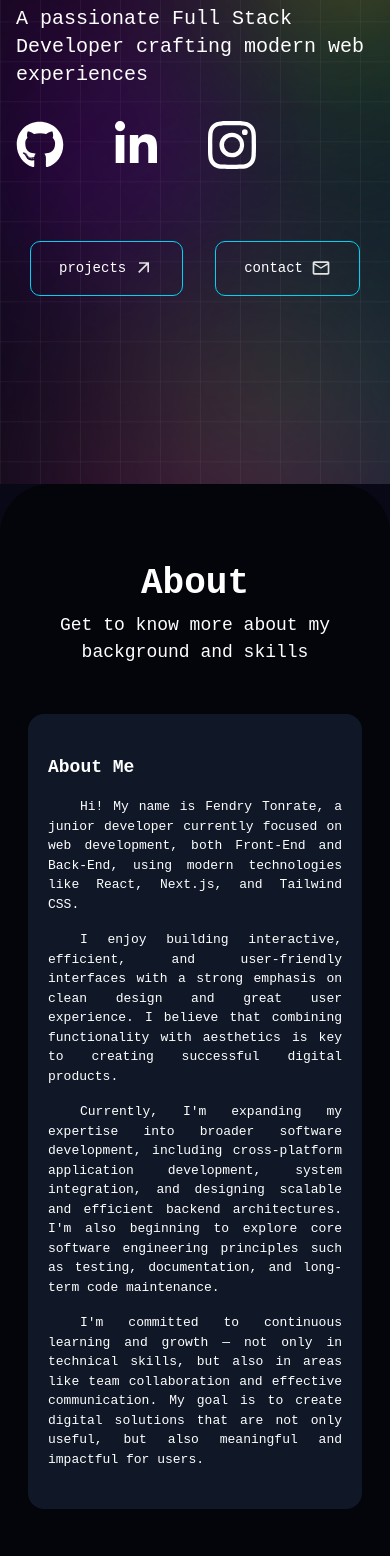
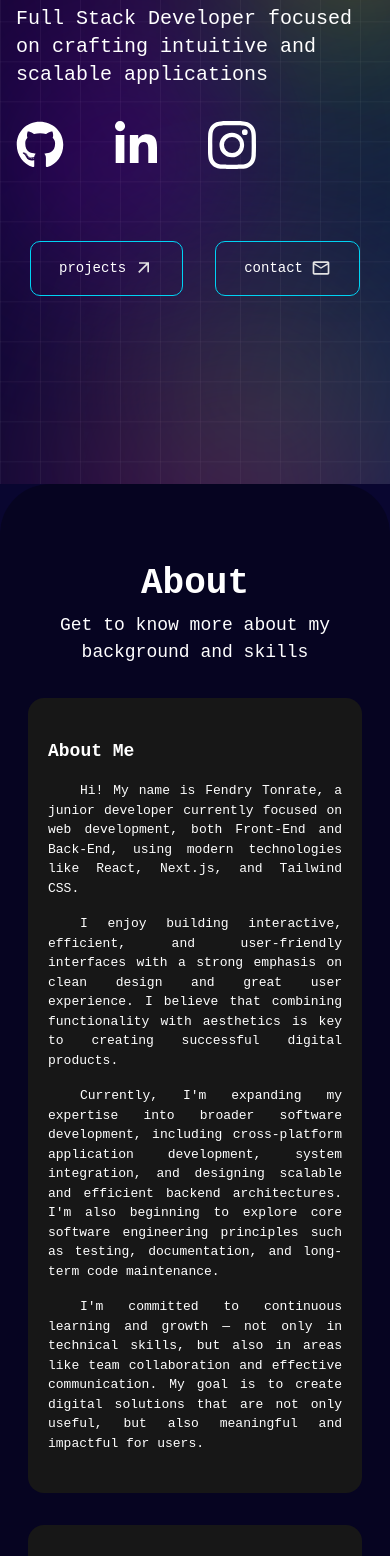
Before and after one commit to fento2/portofolio, a Next.js app: page / in a window 390 px wide. Shown: the part 360-1916 px from the top of the page. Built offline with nearby package versions, Linux system fonts and the light colour scheme.

Commit message:
tambah animasi

```diff
--- a/package.json
+++ b/package.json
@@ -11,7 +11,7 @@
   "dependencies": {
     "@radix-ui/react-switch": "^1.2.5",
     "clsx": "^2.1.1",
-    "framer-motion": "^12.19.1",
+    "framer-motion": "^12.19.2",
     "lucide-react": "^0.523.0",
     "next": "15.3.4",
     "react": "^19.0.0",
--- a/src/app/about/page.tsx
+++ b/src/app/about/page.tsx
@@ -2,7 +2,7 @@
 import Icon from "@/components/Icon";
 import { useContext } from "react";
 import { LanguageContext } from "@/contexts/LanguageContext";
-
+import FadeIn from "@/components/FadeIn";
 
 function AboutPage() {
     const { language } = useContext(LanguageContext);
@@ -113,14 +113,18 @@ function AboutPage() {
 
 
     return (
-        <div className="text-white mx-7">
-            <div className="space-y-12 lg:grid grid-cols-2 gap-3">
+
+
+        <div className="space-y-8 text-white mx-7 text-center">
+            <FadeIn delay={0.3}>
+            <h1 className={`text-4xl font-bold`}>About</h1>
+            <h1 className="text-[18px] mb-8 mt-2">{language === "en" ? about.en.subtitle : about.id.subtitle}</h1>
+            </FadeIn>
+            <div className="space-y-8 lg:grid grid-cols-2 gap-6">
 
                 <div className="flex flex-col items-center text-center space-y-12">
-                    <h1 className={`text-4xl font-bold`}>About</h1>
-                    <h1 className="text-[18px] -mt-10">{language === "en" ? about.en.subtitle : about.id.subtitle}</h1>
-
-                    <div className="max-w-[500px] lg:max-w-[700px] text-left bg-gray-900 px-5 py-10 rounded-2xl space-y-4  border-none">
+                    <FadeIn delay={0.3}>
+                        <div className="max-w-[500px] lg:max-w-[700px] text-left bg-neutral-900 px-5 py-10 rounded-2xl space-y-4  border-none">
                             <h1 className="text-[18px] font-bold sm:text-xl">{language === "en" ? about.en.title : about.id.title}</h1>
                             {(language === "en" ? about.en.desc : about.id.desc).map((value, index) => (
                                 <p key={index}
@@ -130,10 +134,15 @@ function AboutPage() {
                             ))}
 
                         </div>
+                    </FadeIn>
 
-                    <div className="bg-gray-900 sm:bg-transparent sm:grid grid-cols-2 gap-8 max-w-[500px] w-full lg:max-w-[700px] text-left rounded-2xl ">
+                </div>
 
-                        <div className="text-left border-none px-5 py-10 rounded-2xl sm:bg-gray-900">
+                <div className="flex flex-col items-center">
+                   <FadeIn delay={0.3}>
+                        <div className="bg-neutral-900 sm:grid grid-cols-2 gap-6 max-w-[500px] w-full lg:max-w-[700px] text-left rounded-2xl ">
+
+                            <div className="text-left border-none px-5 py-10 rounded-2xl ">
                                 <h1 className="text-[18px] font-bold sm:text-xl mb-3">{language === "en" ? fundamental.en.title : fundamental.en.title}</h1>
                                 <p className="md:text-[16px] tracking-wide mb-2">{language === "en" ? fundamental.en.subtitle : fundamental.id.subtitle}</p>
                                 <ul className="list-disc pl-5 space-y-1 text-[16px]">
@@ -143,7 +152,7 @@ function AboutPage() {
                                 </ul>
                             </div>
 
-                        <div className="text-left border-none px-5 py-10 rounded-2xl sm:bg-gray-900">
+                            <div className="text-left border-none px-5 py-10 rounded-2xl">
                                 <h1 className="text-[18px] font-bold sm:text-xl mb-3">{language === "en" ? skills.en.title : skills.id.title}</h1>
                                 <p className="md:text-[16px] tracking-wide mb-2">{language === "en" ? skills.en.subtitle : skills.id.subtitle}</p>
                                 <ul className="list-disc pl-5 space-y-1 text-[16px]">
@@ -155,19 +164,20 @@ function AboutPage() {
 
 
                         </div>
+                    </FadeIn>
+
                 </div>
-
-                {/* Tech Stack */}
-                <div className="col-span-1 h-[780px]">
+            </div>
+            <FadeIn delay={0.3}>
                 <div className="space-y-12">
                     <div className="flex flex-col justify-center items-center text-center max-w-96 mx-auto">
                         <h1 className={`text-4xl font-bold`}>{language === "en" ? tech.en.title : tech.id.title}</h1>
                         <h1 className="text-[18px] mt-[10px]">{language === "en" ? tech.en.subtitle : tech.id.subtitle}</h1>
                     </div>
 
-                        <div className="grid grid-rows-2">
+                    <div className="grid grid-rows-1">
                         <div className="flex justify-center items-center">
-                                <div className="grid grid-cols-2 sm:grid-cols-3 gap-6 md:gap-8">
+                            <div className="grid grid-cols-2 lg:grid-cols-5 md:grid-cols-3 gap-6 md:gap-8">
                                 <div><Icon icon="/icons8-html.svg" name="HTML" ClassName="hover:shadow-[#e44d26]" /></div>
                                 <div><Icon icon="/icons8-css.svg" name="CSS" ClassName="hover:shadow-[#264de4]" /></div>
                                 <div><Icon icon="/icons8-js.svg" name="JavaScript" ClassName="hover:shadow-yellow-400" /></div>
@@ -179,12 +189,10 @@ function AboutPage() {
                                 <div><Icon icon="/github-logo.png" name="GitHub" ClassName="hover:shadow-white" /></div>
                             </div>
                         </div>
-
                     </div>
                 </div>
-                </div>
-            </div>
-        </div>
+            </FadeIn>
+        </div >
     );
 }
 
--- a/src/app/globals.css
+++ b/src/app/globals.css
@@ -43,38 +43,6 @@ body {
     font-family: monospace;
 
 
-}
-
-@-webkit-keyframes text-focus-in {
-    0% {
-        -webkit-filter: blur(12px);
-        filter: blur(12px);
-        opacity: 0;
-    }
-
-    100% {
-        -webkit-filter: blur(0px);
-        filter: blur(0px);
-        opacity: 1;
-    }
-}
-
-@keyframes text-focus-in {
-    0% {
-        -webkit-filter: blur(12px);
-        filter: blur(12px);
-        opacity: 0;
-    }
-
-    100% {
-        -webkit-filter: blur(0px);
-        filter: blur(0px);
-        opacity: 1;
-    }
-}
-
-.text-focus-in {
-    animation: text-focus-in 2s cubic-bezier(0.550, 0.085, 0.680, 0.530) both;
 }
 
 
--- a/src/app/page.tsx
+++ b/src/app/page.tsx
@@ -9,14 +9,14 @@ import CyberBackground from "@/components/CyberBackground";
 import { BsInstagram } from "react-icons/bs";
 import { FaGithub, FaLinkedinIn } from "react-icons/fa";
 import Link from "next/link"
-
+import { FadeInLeft } from "@/components/FadeIn";
 
 export default function Home() {
-  const { language, setLanguage} = useContext(LanguageContext);
+  const { language, setLanguage } = useContext(LanguageContext);
 
 
   return (
-    <div className="bg-[#090816] min-h-screen relative overflow-x-hidden">
+    <div className="bg-[#090630] min-h-screen relative overflow-x-hidden">
 
       <div className="fixed inset-0 z-0 pointer-events-none">
         <CyberBackground />
@@ -25,19 +25,25 @@ export default function Home() {
       {/* Semua konten utama dengan z-index tinggi */}
       <div className="relative z-10">
         {/* Landing Page */}
+
         <section
           id="Home"
           className="text-focus-in min-h-screen flex flex-col items-center justify-center text-white px-4"
         >
           <div className="space-y-8 max-w-3xl">
+
+            <FadeInLeft delay={0.3}>
               <h1 className={`text-5xl tracking-widest font-bold ${warna1}`}>
-              {language === "en"? "Hi! I'm Fendry Tonrate" : "Hai! Saya Fendry Tonrate"}
+                {language === "en" ? "Hi! I'm Fendry Tonrate" : "Hai! Saya Fendry Tonrate"}
               </h1>
-
+            </FadeInLeft>
+            <FadeInLeft delay={0.8}>
               <p className="text-xl text-white-300 max-w-[40rem]">
-              {language === "en"? "A passionate Full Stack Developer crafting modern web experiences" :
-              "Seorang Full Stack Developer yang antusias dalam membangun pengalaman web modern"}
+                {language === "en" ? "Full Stack Developer focused on crafting intuitive and scalable applications" :
+                  "Pengembang Full Stack yang fokus menciptakan aplikasi yang efisien dan mudah digunakan"}
               </p>
+            </FadeInLeft>
+            <FadeInLeft delay={1}>
               <div className="mb-18">
                 <div className="flex flex-row gap-x-12
                 bg-transparent border-none text-white">
@@ -46,27 +52,31 @@ export default function Home() {
                   <a href="https://www.instagram.com/fendrytonrate/" target="_blank" rel="noopener noreferrer"><BsInstagram className="w-12 h-12 hover:text-cyan-500 cursor-pointer" /></a>
                 </div>
               </div>
+            </FadeInLeft>
           </div>
 
+          <FadeInLeft delay={1.3}>
             <div className="flex justify-center space-x-8">
               <Link href="#projects"><Button name="projects" icon="/arrow_up.svg" /></Link>
               <Link href="#contact"><Button name="contact" icon="/mail.svg" /></Link>
-
             </div>
+          </FadeInLeft>
         </section>
 
         {/* About */}
+
         <section
           id="about"
-          className="w-full py-20 md:pt-24 text-white rounded-t-[50px] bg-black/50"
+          className="w-full py-20 md:pt-24 text-white rounded-t-[50px] bg-black/30"
         >
           <AboutPage />
         </section>
 
+
         {/* Projects */}
         <section
           id="projects"
-          className="w-full py-20 md:pt-24 text-white rounded-b-[50px] bg-black/50"
+          className="w-full py-20 md:pt-24 text-white rounded-b-[50px] bg-black/30"
         >
           <ProjectsPage />
         </section>
--- /dev/null
+++ b/src/components/FadeIn.tsx
@@ -0,0 +1,52 @@
+"use client";
+
+import { motion } from "framer-motion";
+
+interface FadeInProps {
+  children: React.ReactNode;
+  duration?: number;
+  delay?: number;
+}
+
+
+export default function FadeIn({
+  children,
+  duration = 0.8,
+  delay = 0,
+}: FadeInProps) {
+  return (
+    <motion.div
+      initial={{ opacity: 0, filter: "blur(6px)" }}
+      whileInView={{ opacity: 1, filter: "blur(0px)" }}
+      transition={{ duration, delay, ease: "easeOut" }}
+      viewport={{ once: false, amount: 0.2 }}
+    >
+      {children}
+    </motion.div>
+  );
+}
+
+
+
+interface FadeInLeftProps {
+  children: React.ReactNode;
+  duration?: number;
+  delay?: number;
+}
+
+export function FadeInLeft({
+  children,
+  duration = 0.7,
+  delay = 0,
+}: FadeInLeftProps) {
+  return (
+    <motion.div
+      initial={{ opacity: 0, x: -50 }}
+      whileInView={{ opacity: 1, x: 0 }}
+      transition={{ duration, delay, ease: "easeOut" }}
+      viewport={{ once: false, amount: 0.2 }}
+    >
+      {children}
+    </motion.div>
+  );
+}
--- a/src/components/Icon.tsx
+++ b/src/components/Icon.tsx
@@ -15,7 +15,7 @@ function Icon(props: IIcon) {
             <div className={`cursor-pointer rounded-3xl shadow-2xl
       w-full h-full flex flex-col justify-center items-center text-center
       transition-all duration-300 transform
-      hover:scale-110 hover:shadow-2xl bg-gray-900 border-none  ${props.ClassName}`}>
+      hover:scale-110 hover:shadow-2xl bg-neutral-900 border-none  ${props.ClassName}`}>
 
                 <img
                     src={props.icon}
--- a/src/components/Logo.tsx
+++ b/src/components/Logo.tsx
@@ -2,7 +2,7 @@ function Logo() {
   return (
     <div className="flex items-center space-x-2 text-2xl lg:text-3xl text-[#4EC9B0]">
       <span className="text-[#4EC9B0]">{'>'}</span>
-      <span className=" text-white hover:text-cyan-500 font-extrabold">fenStack</span>
+      <span className="text-white hover:text-cyan-500 font-extrabold">fenStack</span>
       <span className="animate-pulse text-[#4EC9B0]">_</span>
     </div>
 
```
Also changed, not shown: src/app/contact/page.tsx (+27 -7 lines), src/app/projects/page.tsx (+8 -3 lines), src/components/Navbar.tsx (+47 -21 lines), 1 other file (tests, documents, lock files or other folders). Lines whose indentation alone changed are shown as unchanged.
